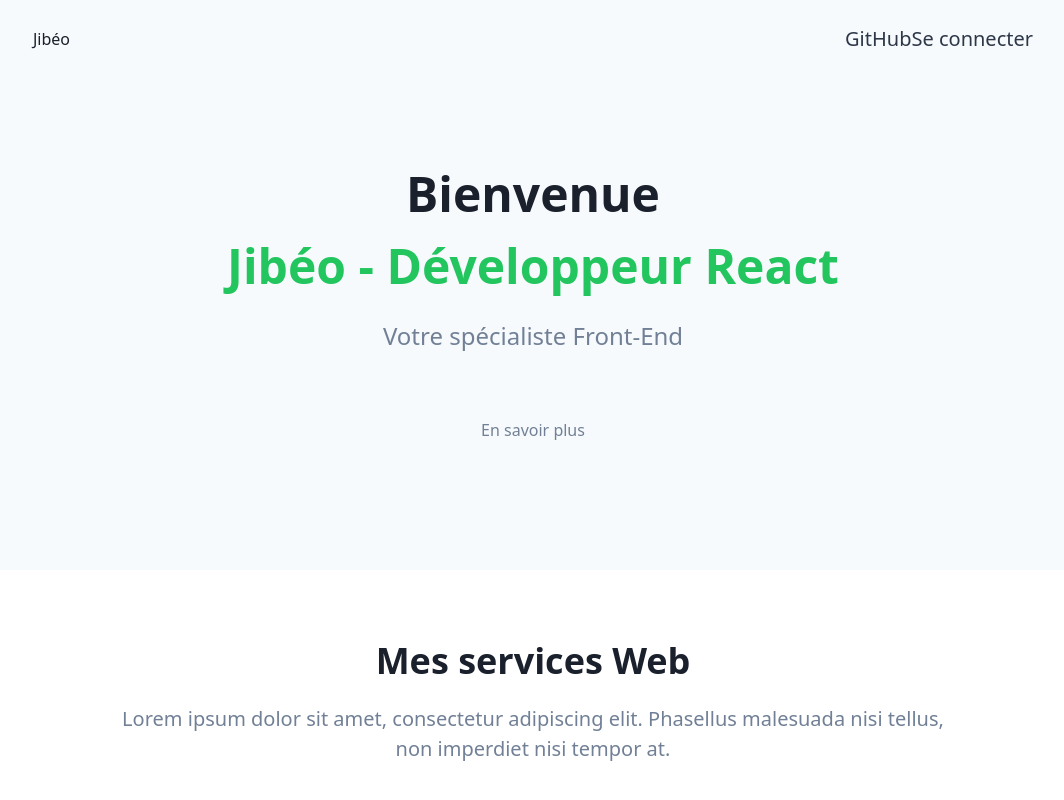
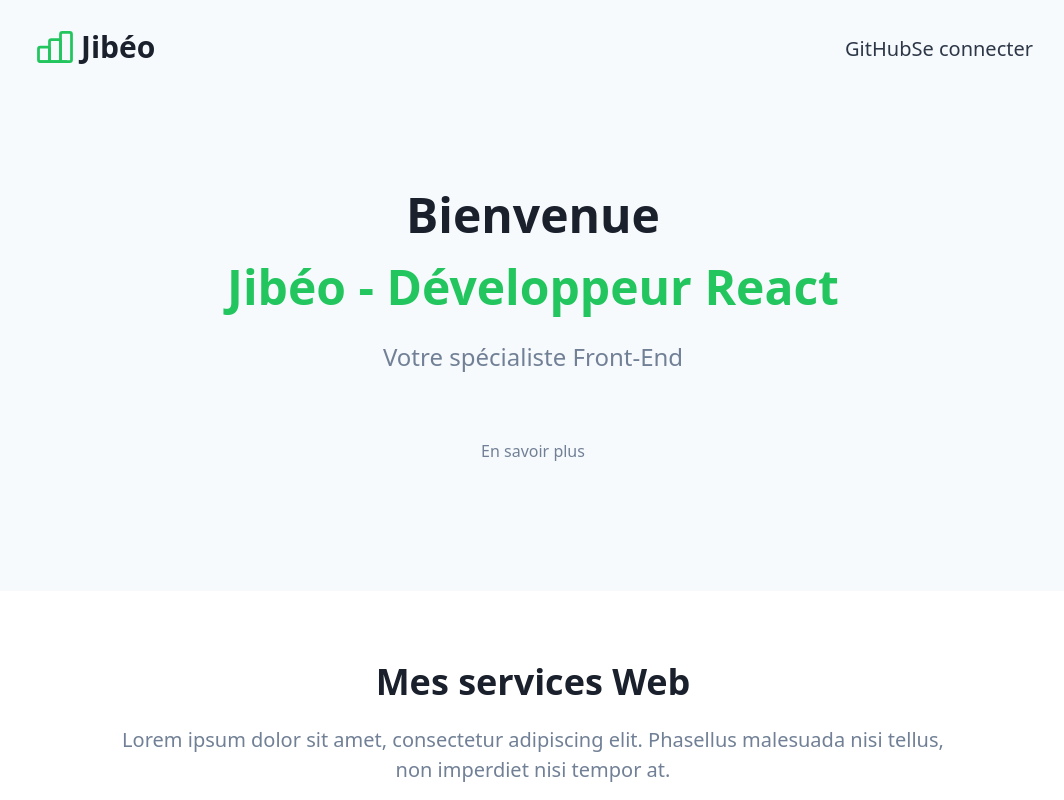
Before and after one commit to jibeo/nextjs-landingpage, a Next.js app: page / in a window 1280 px wide. Shown: the top 800 px of the page, without its empty margins (107-1171 px from the left). Built offline with nearby package versions, Linux system fonts and the light colour scheme.

Commit message:
first commit

```diff
--- a/src/templates/Logo.tsx
+++ b/src/templates/Logo.tsx
@@ -1,17 +1,35 @@
 import { AppConfig } from '../utils/AppConfig';
 
-// type ILogoProps = {
-//   xl?: boolean;
-// };
+type ILogoProps = {
+  xl?: boolean;
+};
 
-const Logo = () => {
-  // const size = props.xl ? '44' : '32';
-  // const fontStyle = props.xl
-  //   ? 'font-semibold text-3xl'
-  //   : 'font-semibold text-xl';
+const Logo = (props: ILogoProps) => {
+  const size = props.xl ? '44' : '32';
+  const fontStyle = props.xl
+    ? 'font-semibold text-3xl'
+    : 'font-semibold text-xl';
 
   return (
-    <span className={`inline-flex items-center text-gray-900`}>
+    <span className={`inline-flex items-center text-gray-900 ${fontStyle}`}>
+      <svg
+        className="mr-1 stroke-current text-primary-500"
+        xmlns="http://www.w3.org/2000/svg"
+        width={size}
+        height={size}
+        viewBox="0 0 24 24"
+        strokeWidth="1.5"
+        fill="none"
+        strokeLinecap="round"
+        strokeLinejoin="round"
+      >
+        <path d="M0 0h24v24H0z" stroke="none" />
+        <rect x="3" y="12" width="6" height="8" rx="1" />
+        <rect x="9" y="8" width="6" height="12" rx="1" />
+        <rect x="15" y="4" width="6" height="16" rx="1" />
+        <path d="M4 20h14" />
+      </svg>
+
       {AppConfig.site_name}
     </span>
   );
```
